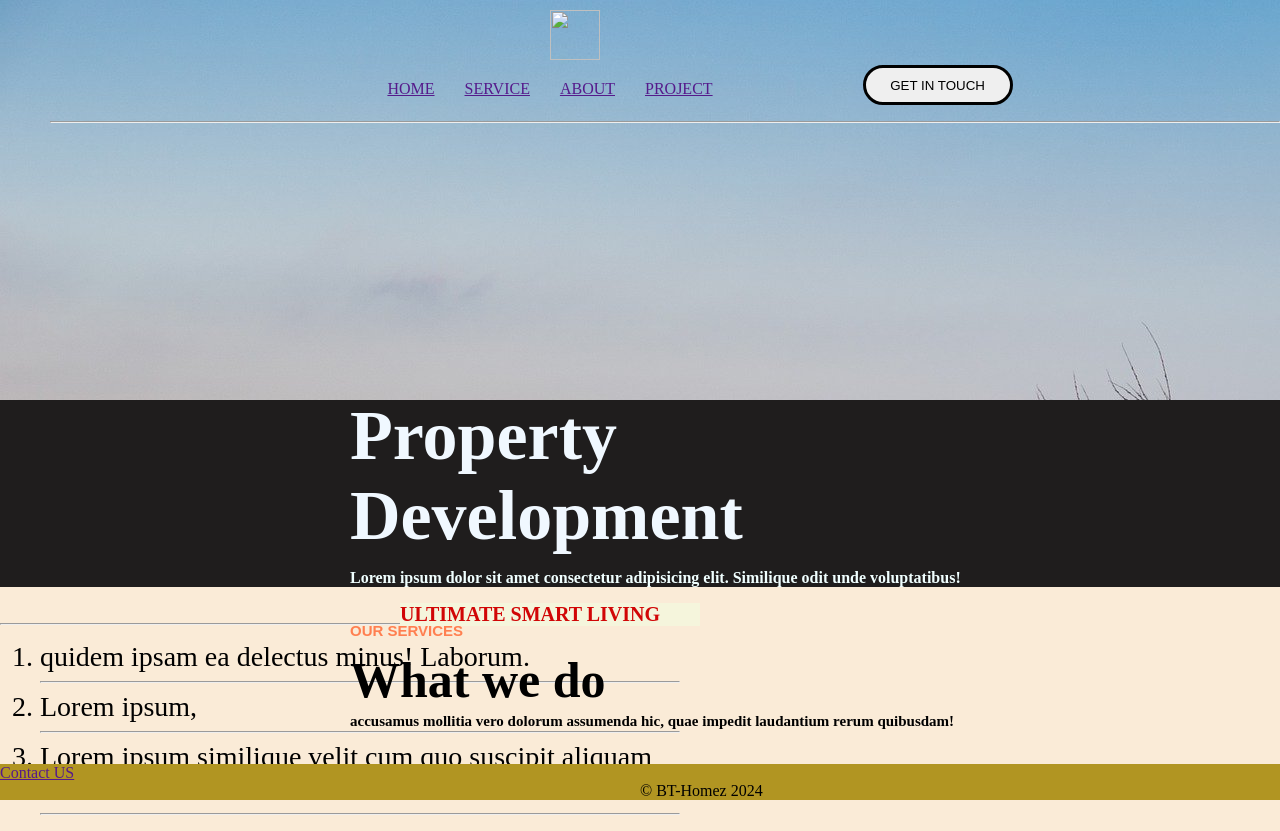
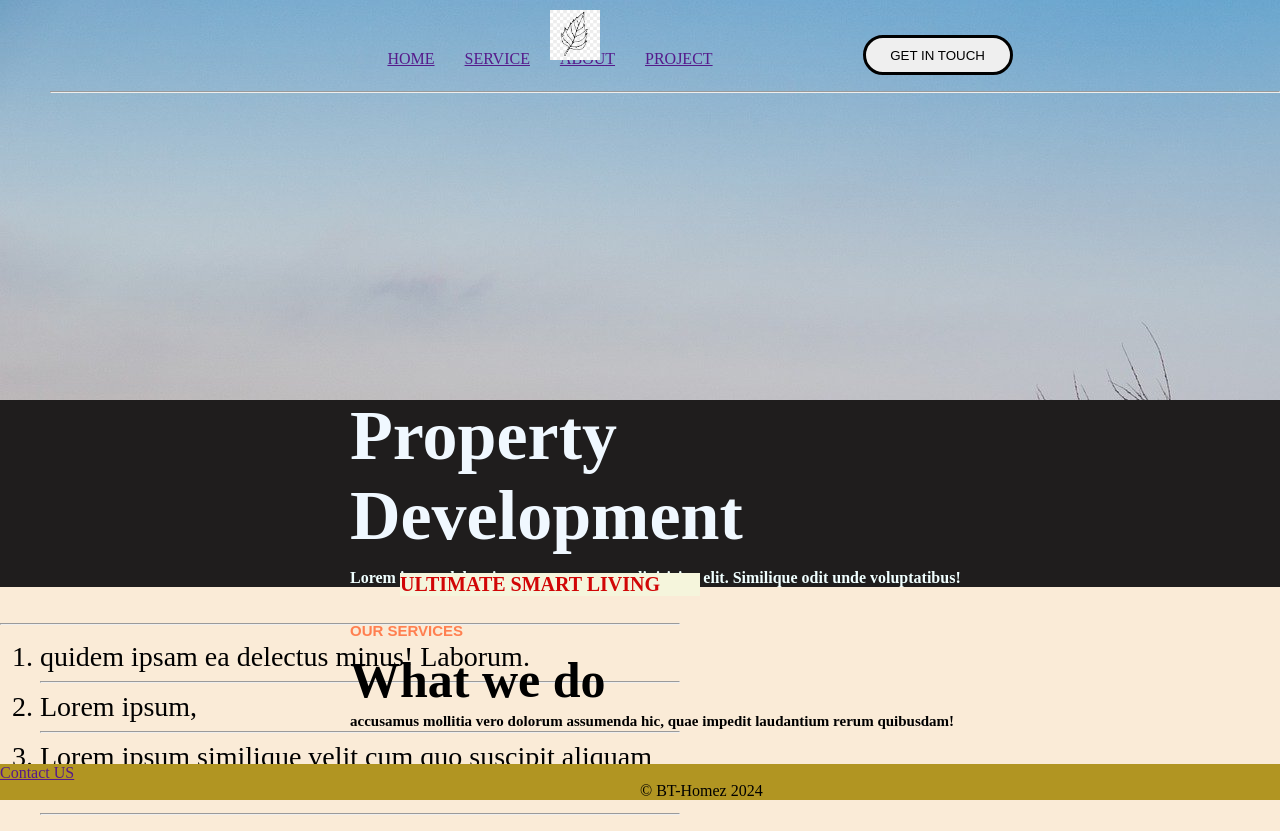
Before and after one commit to owoeye0075/Bt-Homez, a plain HTML site: page index.html in a window 1280 px wide. Drawn offline with Linux system fonts and the light colour scheme; the site is published under a folder, as on GitHub Pages, so addresses that start at the root find nothing.

Commit message:
Update index.html
Update the logo link

```diff
--- a/index.html
+++ b/index.html
@@ -8,7 +8,7 @@
   </head>
   <header class="container">
     <div>
-      <img id="leaf2" width="50" height="50" src="/img/leaf2.jpg" />
+      <img id="leaf2" width="50" height="50" src="img/leaf2.jpg" />
       <ul class="topMe">
         <li><a href="">HOME</a></li>
         <li><a href="">SERVICE</a></li>
```
